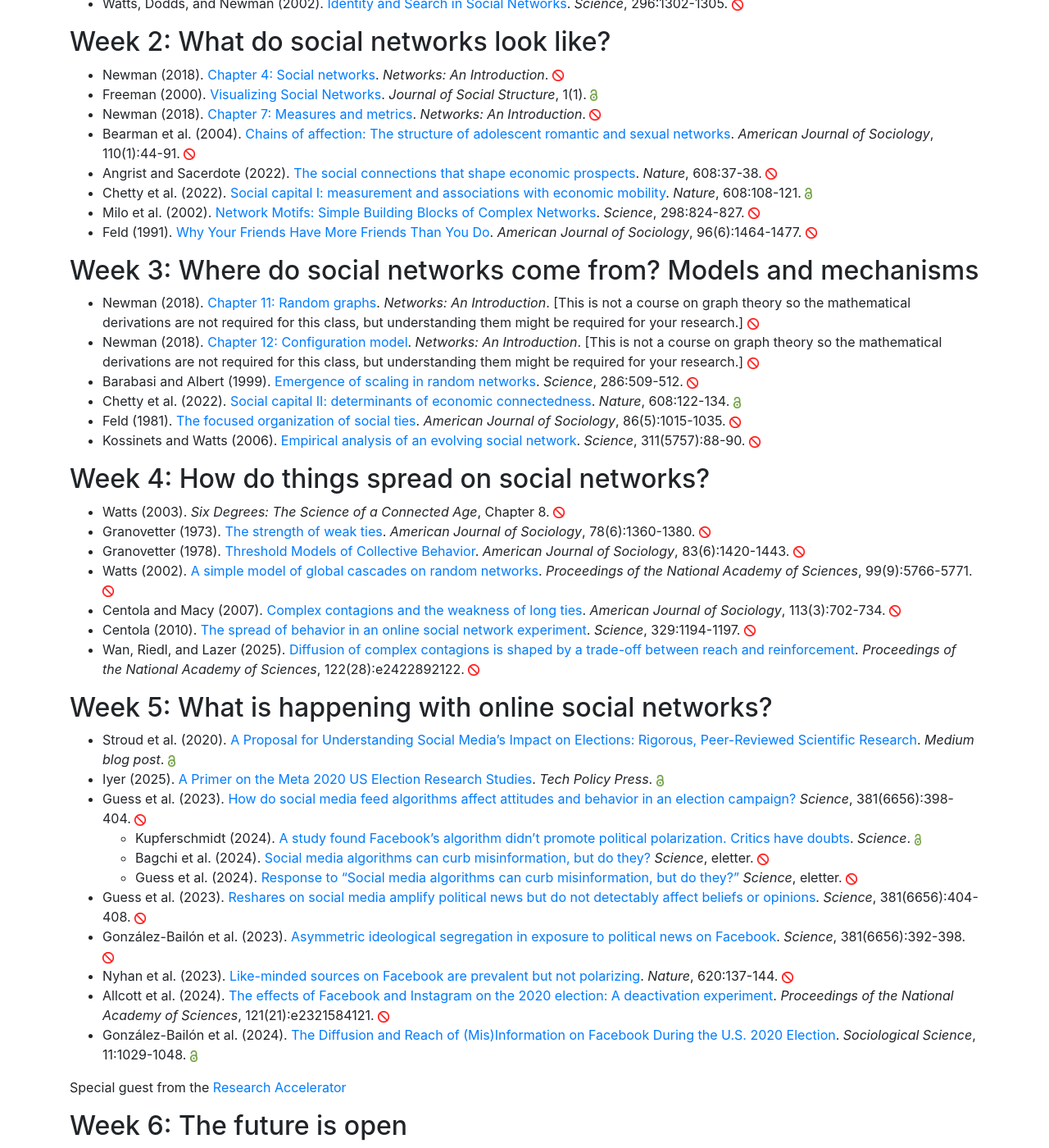
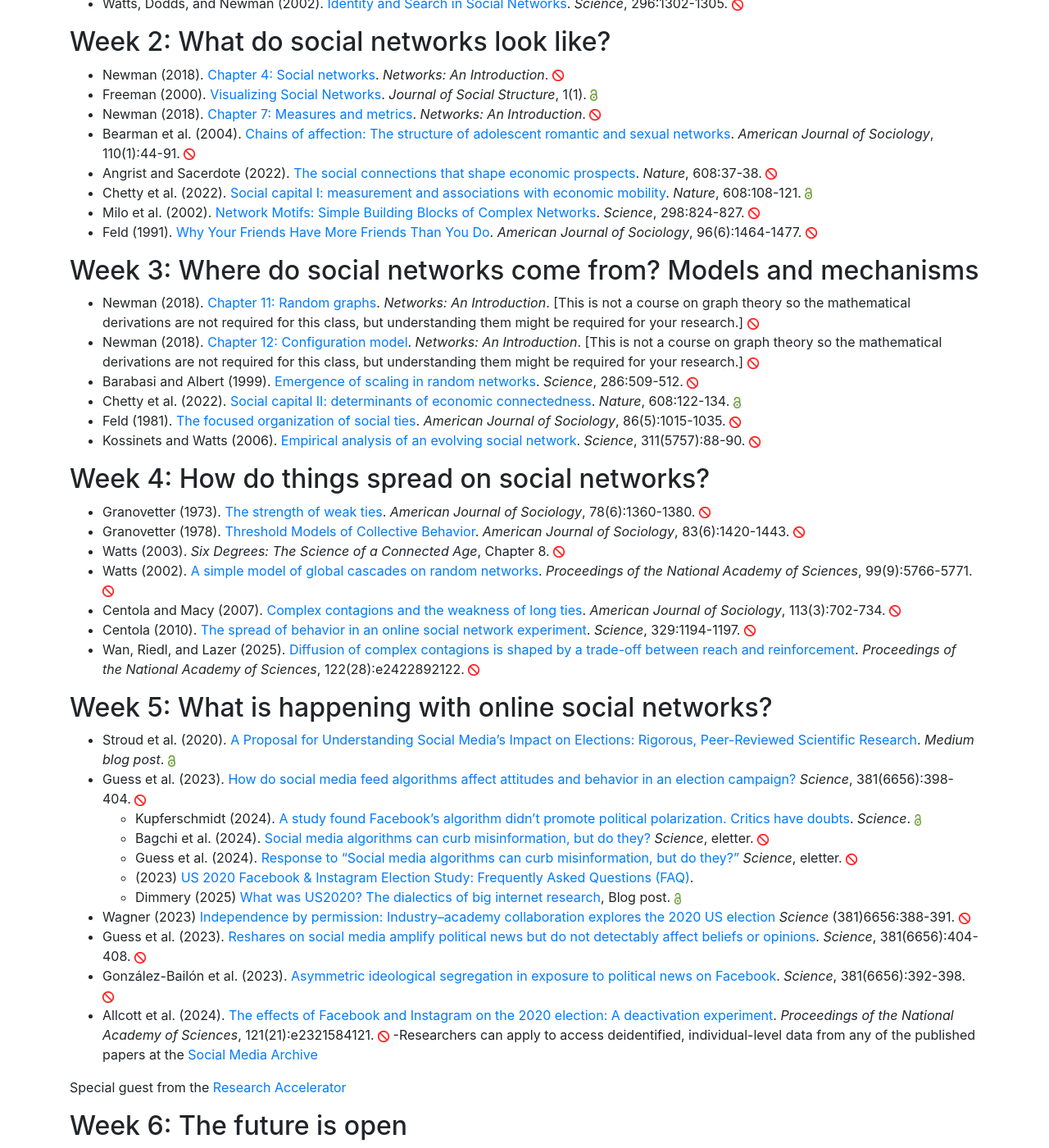
Before and after one commit to msalganik/soc548_f2025, a Jekyll site: the page built from readings.md, in a window 1280 px wide and 1400 px high, scrolled down 390 px. Shown: the whole window at 82% size. Built offline with Jekyll 4.4.1, drawn with Linux system fonts in a browser that asks for light colours; comment, search, counter and statistics services are not loaded.

Commit message:
updates readings

```diff
--- a/readings.md
+++ b/readings.md
@@ -42,9 +42,9 @@ In this 6-week seminar we hope to cover some of the history and major themes in
 
 ## Week 4: How do things spread on social networks?
 
-- Watts (2003). _Six Degrees: The Science of a Connected Age_, Chapter 8. <img src="https://msalganik.github.io/soc548_f2025/images/closed.png" style="display: inline; height: 14px;" />
 - Granovetter (1973). [The strength of weak ties](https://doi.org/10.1086/225469). _American Journal of Sociology_, 78(6):1360-1380. <img src="https://msalganik.github.io/soc548_f2025/images/closed.png" style="display: inline; height: 14px;" />
 - Granovetter (1978). [Threshold Models of Collective Behavior](https://doi.org/10.1086/226707). _American Journal of Sociology_, 83(6):1420-1443. <img src="https://msalganik.github.io/soc548_f2025/images/closed.png" style="display: inline; height: 14px;" />
+- Watts (2003). _Six Degrees: The Science of a Connected Age_, Chapter 8. <img src="https://msalganik.github.io/soc548_f2025/images/closed.png" style="display: inline; height: 14px;" />
 - Watts (2002). [A simple model of global cascades on random networks](https://doi.org/10.1073/pnas.082090499). _Proceedings of the National Academy of Sciences_, 99(9):5766-5771. <img src="https://msalganik.github.io/soc548_f2025/images/closed.png" style="display: inline; height: 14px;" />
 - Centola and Macy (2007). [Complex contagions and the weakness of long ties](https://doi.org/10.1086/521848). _American Journal of Sociology_, 113(3):702-734. <img src="https://msalganik.github.io/soc548_f2025/images/closed.png" style="display: inline; height: 14px;" />
 - Centola (2010). [The spread of behavior in an online social network experiment](https://doi.org/10.1126/science.1185231). _Science_, 329:1194-1197. <img src="https://msalganik.github.io/soc548_f2025/images/closed.png" style="display: inline; height: 14px;" />
@@ -53,17 +53,17 @@ In this 6-week seminar we hope to cover some of the history and major themes in
 ## Week 5: What is happening with online social networks?
 
 - Stroud et al. (2020). [A Proposal for Understanding Social Media's Impact on Elections: Rigorous, Peer-Reviewed Scientific Research](https://medium.com/@2020_election_research_project/a-proposal-for-understanding-social-medias-impact-on-elections-4ca5b7aae10). _Medium blog post_. <img src="https://msalganik.github.io/soc548_f2025/images/open.png" style="display: inline; height: 14px;" />
-- Iyer (2025). [A Primer on the Meta 2020 US Election Research Studies](https://www.techpolicy.press/a-primer-on-the-meta-2020-us-election-research-studies/). _Tech Policy Press_. <img src="https://msalganik.github.io/soc548_f2025/images/open.png" style="display: inline; height: 14px;" />
 - Guess et al. (2023). [How do social media feed algorithms affect attitudes and behavior in an election campaign?](https://doi.org/10.1126/science.abp9364) _Science_, 381(6656):398-404. <img src="https://msalganik.github.io/soc548_f2025/images/closed.png" style="display: inline; height: 14px;" />
     - Kupferschmidt (2024). [A study found Facebook's algorithm didn't promote political polarization. Critics have doubts](https://doi.org/10.1126/science.zu5amv2). _Science_. <img src="https://msalganik.github.io/soc548_f2025/images/open.png" style="display: inline; height: 14px;" />
     - Bagchi et al. (2024). [Social media algorithms can curb misinformation, but do they?](https://doi.org/10.1126/science.abp9364) _Science_, eletter. <img src="https://msalganik.github.io/soc548_f2025/images/closed.png" style="display: inline; height: 14px;" />
     - Guess et al. (2024). [Response to "Social media algorithms can curb misinformation, but do they?"](https://doi.org/10.1126/science.abp9364) _Science_, eletter. <img src="https://msalganik.github.io/soc548_f2025/images/closed.png" style="display: inline; height: 14px;" />
-
+    - (2023) [US 2020 Facebook & Instagram Election Study: Frequently Asked Questions (FAQ)](https://medium.com/@2020_election_research_project/us-2020-facebook-instagram-election-study-frequently-asked-questions-faq-266d30cbe95b).
+    - Dimmery (2025) [What was US2020? The dialectics of big internet research](https://drewdimmery.substack.com/p/what-was-us2020), Blog post. <img src="https://msalganik.github.io/soc548_f2025/images/open.png" style="display: inline; height: 14px;" />
+- Wagner (2023) [Independence by permission: Industry–academy collaboration explores the 2020 US election](https://doi.org/10.1126/science.adi2430) _Science_ (381)6656:388-391. <img src="https://msalganik.github.io/soc548_f2025/images/closed.png" style="display: inline; height: 14px;" />
 - Guess et al. (2023). [Reshares on social media amplify political news but do not detectably affect beliefs or opinions](https://doi.org/10.1126/science.add8424). _Science_, 381(6656):404-408. <img src="https://msalganik.github.io/soc548_f2025/images/closed.png" style="display: inline; height: 14px;" />
 - González-Bailón et al. (2023). [Asymmetric ideological segregation in exposure to political news on Facebook](https://doi.org/10.1126/science.ade7138). _Science_, 381(6656):392-398. <img src="https://msalganik.github.io/soc548_f2025/images/closed.png" style="display: inline; height: 14px;" />
-- Nyhan et al. (2023). [Like-minded sources on Facebook are prevalent but not polarizing](https://doi.org/10.1038/s41586-023-06297-w). _Nature_, 620:137-144. <img src="https://msalganik.github.io/soc548_f2025/images/closed.png" style="display: inline; height: 14px;" />
 - Allcott et al. (2024). [The effects of Facebook and Instagram on the 2020 election: A deactivation experiment](https://doi.org/10.1073/pnas.2321584121). _Proceedings of the National Academy of Sciences_, 121(21):e2321584121. <img src="https://msalganik.github.io/soc548_f2025/images/closed.png" style="display: inline; height: 14px;" />
-- González-Bailón et al. (2024). [The Diffusion and Reach of (Mis)Information on Facebook During the U.S. 2020 Election](https://doi.org/10.15195/v11.a41). _Sociological Science_, 11:1029-1048. <img src="https://msalganik.github.io/soc548_f2025/images/open.png" style="display: inline; height: 14px;" />
+-Researchers can apply to access deidentified, individual-level data from any of the published papers at the [Social Media Archive](https://socialmediaarchive.org/)
 
 Special guest from the [Research Accelerator](https://researchaccelerator.org/)
 
```
